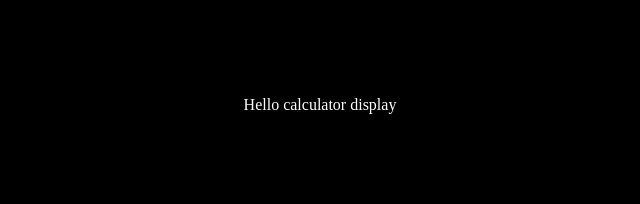
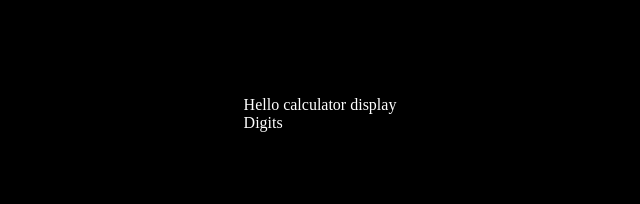
Before and after one commit to marceljaworski/react-calculator, a React (Create React App) app: page / in a window 1280 px wide. Shown: the top 204 px of the page, without its empty margins (320-960 px from the left). Built offline with nearby package versions, Linux system fonts and the light colour scheme; the HTML template or start-up script is replaced by a standard one.

Commit message:
new components: keypad, buttons.

```diff
--- /dev/null
+++ b/src/components/Buttons.js
@@ -0,0 +1,9 @@
+function Buttons () {
+    return(
+        <div className='Buttons'>
+            <span>Digits</span>
+
+        </div>
+    )
+}
+export default Buttons;
--- a/src/components/Calculator.js
+++ b/src/components/Calculator.js
@@ -1,8 +1,10 @@
 import Display from './Display'
+import Keypad from './Keypad'
 function Calcualtor () {
     return (
         <div>
             <Display />
+            <Keypad />
         </div>
     )
 }
--- /dev/null
+++ b/src/components/Keypad.js
@@ -0,0 +1,9 @@
+import Buttons from './Buttons'
+function Keypad () {
+    return(
+        <div className="Keypad">
+            <Buttons />
+        </div>
+    )
+}
+export default Keypad;
```
Also changed, not shown: 1 other file (tests, documents, lock files or other folders).
